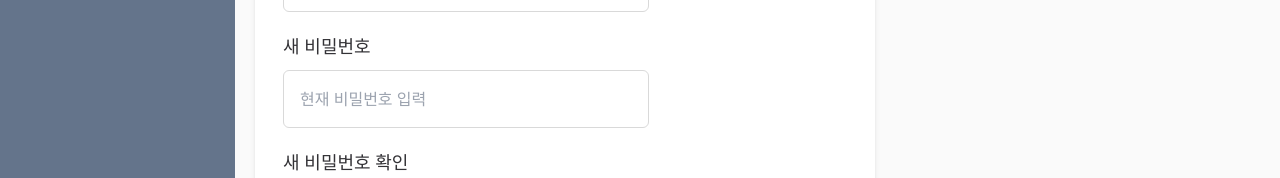
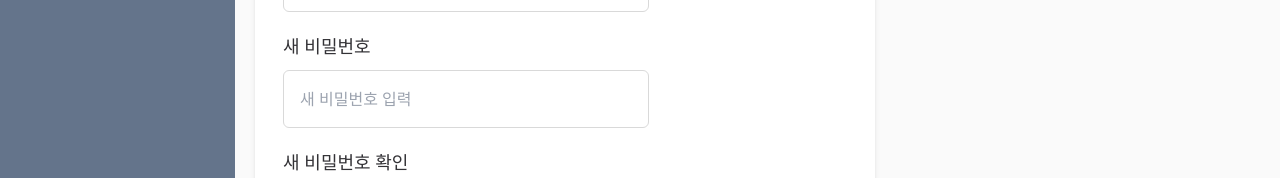
Before and after one commit to Sprint-Part3-Team14/Taskify, a Next.js app: page /account-menu in a window 1280 px wide. Shown: the part 684-862 px from the top of the page. Built offline with nearby package versions, Linux system fonts and the light colour scheme.

Commit message:
✨ Feat : add useHandleModal custom hook and react-hoo-form install

```diff
--- a/app/account-menu/layout.tsx
+++ b/app/account-menu/layout.tsx
@@ -1,3 +1,4 @@
+import '../../styles/globals.css';
 import Image from 'next/image';
 import Link from 'next/link';
 import { PropsWithChildren } from 'react';
--- a/app/account-menu/page.tsx
+++ b/app/account-menu/page.tsx
@@ -1,3 +1,4 @@
+'use client';
 import ChangePassword from '@/components/MyDashBoard Page/accountMenu/ChangePassword';
 import EditProfile from '@/components/MyDashBoard Page/accountMenu/EditProfile';
 
--- a/components/MyDashBoard Page/accountMenu/ChangePassword.tsx
+++ b/components/MyDashBoard Page/accountMenu/ChangePassword.tsx
@@ -1,11 +1,36 @@
+import { SubmitHandler, useForm } from 'react-hook-form';
+
+type Inputs = {
+  currentPassword: string;
+  newPassword: string;
+  checkNewPassword: string;
+};
+
 const ChangePassword = () => {
+  const {
+    register,
+    handleSubmit,
+    formState: { errors },
+  } = useForm<Inputs>({ mode: 'onBlur' });
+
+  const onSubmit: SubmitHandler<Inputs> = data => {
+    const currentPassword = data.currentPassword;
+    const newPassword = data.newPassword;
+    const checkNewPassword = data.checkNewPassword;
+
+    console.log('currentPassword : ', currentPassword);
+    console.log('newPassword : ', newPassword);
+    console.log('checkNewPassword : ', checkNewPassword);
+  };
+
   return (
-    <div
+    <form
+      onSubmit={handleSubmit(onSubmit)}
       role='change-password-container'
       className='flex flex-col pt-8 px-7 pb-7 bg-white rounded-lg shadow-md w-[38.75rem]'>
       <h2 className='text-2xl text-tp-black_700 font-bold mb-8'>비밀번호 변경</h2>
       <div role='password-change-input-container' className='flex flex-col gap-5 mb-6'>
-        <div role='current-password' className='flex flex-col gap-2.5'>
+        <div className='flex flex-col gap-2.5'>
           <label htmlFor='current-password' className='text-lg text-tp-black_700'>
             현재 비밀번호
           </label>
@@ -14,35 +39,59 @@ const ChangePassword = () => {
             id='current-password'
             placeholder='현재 비밀번호 입력'
             className='p-4 w-[22.875rem] rounded-md border border-solid border-tp-gray_700 disabled:bg-white'
+            {...register('currentPassword', {
+              required: {
+                value: true,
+                message: '비밀번호를 입력해 주세요.',
+              },
+            })}
+            aria-invalid={errors.currentPassword ? 'true' : 'false'}
           />
+          {errors.currentPassword && <h2>{errors.currentPassword.message}</h2>}
         </div>
-        <div role='current-password' className='flex flex-col gap-2.5'>
-          <label htmlFor='current-password' className='text-lg text-tp-black_700'>
+        <div className='flex flex-col gap-2.5'>
+          <label htmlFor='new-password' className='text-lg text-tp-black_700'>
             새 비밀번호
           </label>
           <input
-            type='text'
+            type='password'
             id='new-password'
-            placeholder='현재 비밀번호 입력'
+            placeholder='새 비밀번호 입력'
             className='p-4 w-[22.875rem] rounded-md border border-solid border-tp-gray_700 disabled:bg-white'
+            {...register('newPassword', {
+              required: {
+                value: true,
+                message: '새 비밀번호를 입력해 주세요.',
+              },
+            })}
+            aria-invalid={errors.newPassword ? 'true' : 'false'}
           />
+          {errors.newPassword && <h2>{errors.newPassword.message}</h2>}
         </div>
-        <div role='current-password' className='flex flex-col gap-2.5'>
-          <label htmlFor='current-password' className='text-lg text-tp-black_700'>
+        <div className='flex flex-col gap-2.5'>
+          <label htmlFor='new-password-check' className='text-lg text-tp-black_700'>
             새 비밀번호 확인
           </label>
           <input
-            type='text'
+            type='password'
             id='new-password-check'
             placeholder='현재 비밀번호 입력'
             className='p-4 w-[22.875rem] rounded-md border border-solid border-tp-gray_700 disabled:bg-white'
+            {...register('checkNewPassword', {
+              required: {
+                value: true,
+                message: '새 비밀번호를 입력해 주세요.',
+              },
+            })}
+            aria-invalid={errors.checkNewPassword ? 'true' : 'false'}
           />
+          {errors.checkNewPassword && <h2>{errors.currentPassword.message}</h2>}
         </div>
       </div>
-      <button type='button' className='self-end px-4 py-2.5'>
+      <button type='submit' className='self-end px-4 py-2.5'>
         버튼 대체
       </button>
-    </div>
+    </form>
   );
 };
 
--- /dev/null
+++ b/hooks/useHandleModal.ts
@@ -0,0 +1,11 @@
+import { useState } from 'react';
+
+export const useHandleModal = () => {
+  const [isShowModal, setIsShowModal] = useState(false);
+
+  const handleToggleModal = () => {
+    isShowModal ? setIsShowModal(false) : setIsShowModal(true);
+  };
+
+  return { isShowModal, handleToggleModal };
+};
--- a/package.json
+++ b/package.json
@@ -11,10 +11,12 @@
   "dependencies": {
     "@hello-pangea/dnd": "^16.6.0",
     "eslint-config-airbnb-typescript": "^18.0.0",
+    "form": "^0.2.4",
     "next": "^14.2.1-canary.6",
     "react": "^18",
     "react-beautiful-dnd": "^13.1.1",
     "react-dom": "^18",
+    "react-hook": "^0.0.1",
     "react-hook-form": "^7.51.3"
   },
   "devDependencies": {
```
Also changed, not shown: 1 other file (tests, documents, lock files or other folders).
